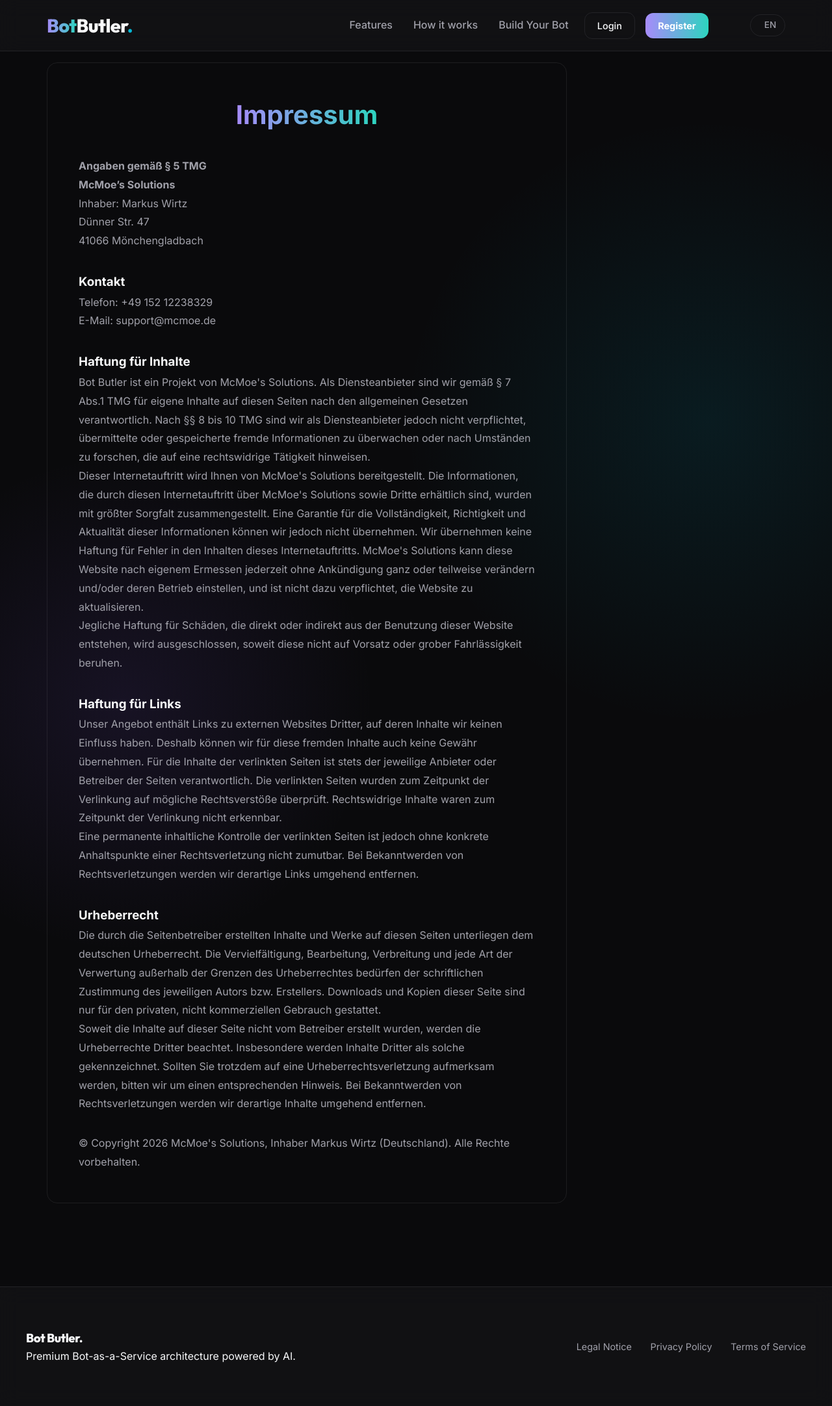
After one commit to McMoes/bot-butler, a Django app: page /de/impressum/ in a window 1280 px wide. The commit adds this page. Shown: the whole page at 65% size. Run offline with Django 5.2, Linux system fonts and the light colour scheme; parts of the project's set-up code (start-up, migrations or seed data) failed here and were passed over; some libraries are stand-ins or nearby versions.

Commit message:
feat(legal): add legal notice (impressum) for bot butler

```diff
--- a/pages/urls.py
+++ b/pages/urls.py
@@ -10,4 +10,5 @@ urlpatterns = [
     path('bot/<int:pk>/', views.BotDetailView.as_view(), name='bot_detail'),
     path('agb/', views.AgbView.as_view(), name='agb'),
     path('datenschutz/', views.DatenschutzView.as_view(), name='datenschutz'),
+    path('impressum/', views.ImpressumView.as_view(), name='impressum'),
 ]
--- a/pages/views.py
+++ b/pages/views.py
@@ -19,6 +19,9 @@ class AgbView(TemplateView):
 class DatenschutzView(TemplateView):
     template_name = 'pages/datenschutz.html'
 
+class ImpressumView(TemplateView):
+    template_name = 'pages/impressum.html'
+
 class RegisterView(CreateView):
     form_class = UserCreationForm
     template_name = 'registration/register.html'
--- a/templates/base.html
+++ b/templates/base.html
@@ -77,6 +77,7 @@
                 <p>{% trans "Premium Bot-as-a-Service architecture powered by AI." %}</p>
             </div>
             <div class="legal-links">
+                <a href="{% url 'pages:impressum' %}">{% trans "Legal Notice" %}</a>
                 <a href="{% url 'pages:datenschutz' %}">{% trans "Privacy Policy" %}</a>
                 <a href="{% url 'pages:agb' %}">{% trans "Terms of Service" %}</a>
             </div>
--- /dev/null
+++ b/templates/pages/impressum.html
@@ -0,0 +1,59 @@
+{% extends 'base.html' %}
+{% load i18n static %}
+
+{% block title %}{% trans "Impressum" %} | Bot Butler{% endblock %}
+
+{% block content %}
+<section class="features-section" style="padding-top: 6rem; padding-bottom: 4rem;">
+    <div class="features-container" style="max-width: 800px; text-align: left; background: var(--glass-bg); padding: 3rem; border-radius: 16px; border: 1px solid var(--border-subtle);">
+        <h1 style="margin-bottom: 2rem; font-size: 2.5rem; text-align: center;"><span class="gradient-text">{% trans "Impressum" %}</span></h1>
+
+        <div class="legal-content" style="color: var(--text-secondary); line-height: 1.8;">
+            <p><strong>{% trans "Angaben gemäß § 5 TMG" %}</strong></p>
+            <p>
+                <strong>McMoe’s Solutions</strong><br>
+                Inhaber: Markus Wirtz<br>
+                Dünner Str. 47<br>
+                41066 Mönchengladbach
+            </p>
+
+            <h3 style="color: var(--text-primary); margin-top: 2rem;">{% trans "Kontakt" %}</h3>
+            <p>
+                Telefon: +49 152 12238329<br>
+                E-Mail: support@mcmoe.de
+            </p>
+
+            <h3 style="color: var(--text-primary); margin-top: 2rem;">{% trans "Haftung für Inhalte" %}</h3>
+            <p>
+                {% trans "Bot Butler ist ein Projekt von McMoe's Solutions." %}
+                {% trans "Als Diensteanbieter sind wir gemäß § 7 Abs.1 TMG für eigene Inhalte auf diesen Seiten nach den allgemeinen Gesetzen verantwortlich. Nach §§ 8 bis 10 TMG sind wir als Diensteanbieter jedoch nicht verpflichtet, übermittelte oder gespeicherte fremde Informationen zu überwachen oder nach Umständen zu forschen, die auf eine rechtswidrige Tätigkeit hinweisen." %}
+            </p>
+            <p>
+                {% trans "Dieser Internetauftritt wird Ihnen von McMoe's Solutions bereitgestellt. Die Informationen, die durch diesen Internetauftritt über McMoe's Solutions sowie Dritte erhältlich sind, wurden mit größter Sorgfalt zusammengestellt. Eine Garantie für die Vollständigkeit, Richtigkeit und Aktualität dieser Informationen können wir jedoch nicht übernehmen. Wir übernehmen keine Haftung für Fehler in den Inhalten dieses Internetauftritts. McMoe's Solutions kann diese Website nach eigenem Ermessen jederzeit ohne Ankündigung ganz oder teilweise verändern und/oder deren Betrieb einstellen, und ist nicht dazu verpflichtet, die Website zu aktualisieren." %}
+            </p>
+            <p>
+                {% trans "Jegliche Haftung für Schäden, die direkt oder indirekt aus der Benutzung dieser Website entstehen, wird ausgeschlossen, soweit diese nicht auf Vorsatz oder grober Fahrlässigkeit beruhen." %}
+            </p>
+
+            <h3 style="color: var(--text-primary); margin-top: 2rem;">{% trans "Haftung für Links" %}</h3>
+            <p>
+                {% trans "Unser Angebot enthält Links zu externen Websites Dritter, auf deren Inhalte wir keinen Einfluss haben. Deshalb können wir für diese fremden Inhalte auch keine Gewähr übernehmen. Für die Inhalte der verlinkten Seiten ist stets der jeweilige Anbieter oder Betreiber der Seiten verantwortlich. Die verlinkten Seiten wurden zum Zeitpunkt der Verlinkung auf mögliche Rechtsverstöße überprüft. Rechtswidrige Inhalte waren zum Zeitpunkt der Verlinkung nicht erkennbar." %}
+            </p>
+            <p>
+                {% trans "Eine permanente inhaltliche Kontrolle der verlinkten Seiten ist jedoch ohne konkrete Anhaltspunkte einer Rechtsverletzung nicht zumutbar. Bei Bekanntwerden von Rechtsverletzungen werden wir derartige Links umgehend entfernen." %}
+            </p>
+
+            <h3 style="color: var(--text-primary); margin-top: 2rem;">{% trans "Urheberrecht" %}</h3>
+            <p>
+                {% trans "Die durch die Seitenbetreiber erstellten Inhalte und Werke auf diesen Seiten unterliegen dem deutschen Urheberrecht. Die Vervielfältigung, Bearbeitung, Verbreitung und jede Art der Verwertung außerhalb der Grenzen des Urheberrechtes bedürfen der schriftlichen Zustimmung des jeweiligen Autors bzw. Erstellers. Downloads und Kopien dieser Seite sind nur für den privaten, nicht kommerziellen Gebrauch gestattet." %}
+            </p>
+            <p>
+                {% trans "Soweit die Inhalte auf dieser Seite nicht vom Betreiber erstellt wurden, werden die Urheberrechte Dritter beachtet. Insbesondere werden Inhalte Dritter als solche gekennzeichnet. Sollten Sie trotzdem auf eine Urheberrechtsverletzung aufmerksam werden, bitten wir um einen entsprechenden Hinweis. Bei Bekanntwerden von Rechtsverletzungen werden wir derartige Inhalte umgehend entfernen." %}
+            </p>
+            <p style="margin-top: 2rem;">
+                 © Copyright {% now "Y" %} McMoe's Solutions, Inhaber Markus Wirtz (Deutschland). Alle Rechte vorbehalten.
+            </p>
+        </div>
+    </div>
+</section>
+{% endblock %}
```
Also changed, not shown: locale/de/LC_MESSAGES/django.po, locale/en/LC_MESSAGES/django.po, 2 other files.
